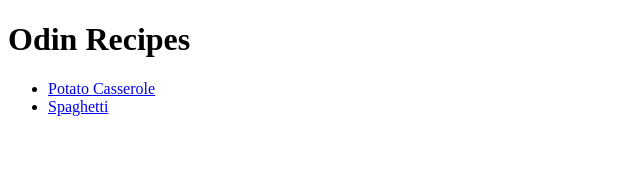
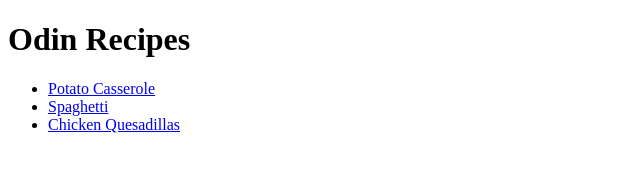
Before and after one commit to cburros/odin-recipes, a plain HTML site: page index.html in a window 1280 px wide. Shown: the whole page, without its empty margins (0-640 px from the left). Drawn offline with Linux system fonts and the light colour scheme.

Commit message:
Add link to chicken quesadilla recipe

```diff
--- a/index.html
+++ b/index.html
@@ -9,6 +9,7 @@
         <ul>
         <li><a href="recipes/potatocasserole.html">Potato Casserole</a></li>
         <li><a href="recipes/spaghetti.html">Spaghetti</a></li>
+        <li><a href="recipes/chickenquesadillas.html">Chicken Quesadillas</a></li>
         </ul>
     </body>
 </html>
```
